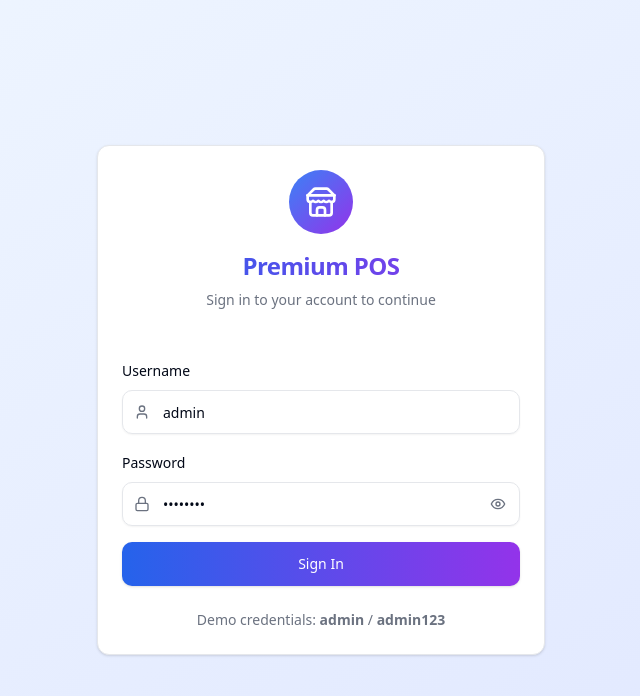
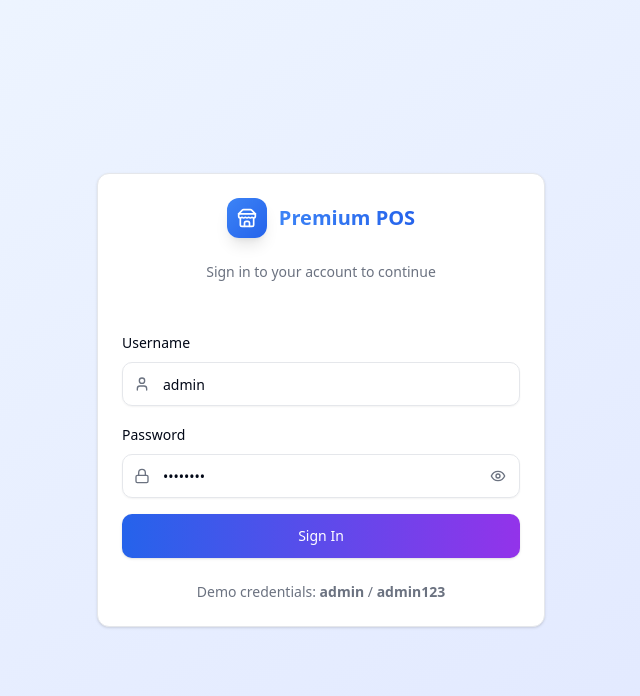
Before and after one commit to Azemchap/premium-pos-desktop, a React (Vite) app: page /unauthorized in a window 1280 px wide. Shown: the top 696 px of the page, without its empty margins (319-959 px from the left). Built offline with nearby package versions, Linux system fonts and the light colour scheme.

Commit message:
Refactor: Extract StoreLogo component and use it in layouts
Co-authored-by: azemchap <azemchap@gmail.com>

```diff
--- /dev/null
+++ b/src/components/StoreLogo.tsx
@@ -0,0 +1,115 @@
+import { useEffect, useState } from "react";
+import { Store as StoreIcon } from "lucide-react";
+import { invoke } from "@tauri-apps/api/core";
+import { Skeleton } from "./ui/skeleton";
+
+interface StoreConfig {
+  id: number;
+  name: string;
+  address?: string;
+  phone?: string;
+  email?: string;
+  tax_rate: number;
+  currency: string;
+  timezone: string;
+  created_at: string;
+  updated_at: string;
+}
+
+interface StoreLogoProps {
+  variant?: "desktop" | "mobile" | "compact";
+  showSubtitle?: boolean;
+  className?: string;
+}
+
+export default function StoreLogo({
+  variant = "desktop",
+  showSubtitle = true,
+  className = ""
+}: StoreLogoProps) {
+  const [storeConfig, setStoreConfig] = useState<StoreConfig | null>(null);
+  const [loading, setLoading] = useState(true);
+
+  useEffect(() => {
+    const loadStoreConfig = async () => {
+      try {
+        const config = await invoke<StoreConfig>("get_store_config");
+        setStoreConfig(config);
+      } catch (error) {
+        console.error("Failed to load store config:", error);
+      } finally {
+        setLoading(false);
+      }
+    };
+
+    loadStoreConfig();
+
+    // Refresh store config every 30 seconds to keep data fresh
+    const interval = setInterval(loadStoreConfig, 30000);
+    return () => clearInterval(interval);
+  }, []);
+
+  if (loading) {
+    return (
+      <div className={`flex items-center ${variant === "desktop" ? "space-x-3" : "space-x-2"} ${className}`}>
+        <Skeleton className={variant === "desktop" ? "w-10 h-10 rounded-xl" : "w-8 h-8 rounded-lg"} />
+        <div className="space-y-1">
+          <Skeleton className={`h-4 ${variant === "desktop" ? "w-32" : "w-24"}`} />
+          {showSubtitle && <Skeleton className="h-3 w-20" />}
+        </div>
+      </div>
+    );
+  }
+
+  const storeName = storeConfig?.name || "Premium POS";
+
+  // Desktop variant (sidebar)
+  if (variant === "desktop") {
+    return (
+      <div className={`flex items-center space-x-3 ${className}`}>
+        <div className="w-10 h-10 bg-gradient-to-br from-primary to-blue-600 rounded-xl flex items-center justify-center shadow-lg">
+          <StoreIcon className="text-primary-foreground w-5 h-5" />
+        </div>
+        <div>
+          <span className="font-bold text-xl bg-gradient-to-r from-primary to-blue-600 bg-clip-text text-transparent">
+            {storeName}
+          </span>
+          {showSubtitle && (
+            <p className="text-xs text-muted-foreground">Point of Sale</p>
+          )}
+        </div>
+      </div>
+    );
+  }
+
+  // Mobile variant (sheet sidebar)
+  if (variant === "mobile") {
+    return (
+      <div className={`flex items-center space-x-2 ${className}`}>
+        <div className="w-8 h-8 bg-gradient-to-br from-primary to-blue-600 rounded-lg flex items-center justify-center shadow-lg">
+          <StoreIcon className="text-primary-foreground w-4 h-4" />
+        </div>
+        <div className="flex flex-col">
+          <span className="font-bold text-sm leading-none">{storeName}</span>
+          {showSubtitle && (
+            <span className="text-xs text-muted-foreground">POS System</span>
+          )}
+        </div>
+      </div>
+    );
+  }
+
+  // Compact variant (minimal)
+  if (variant === "compact") {
+    return (
+      <div className={`flex items-center space-x-2 ${className}`}>
+        <div className="w-6 h-6 bg-gradient-to-br from-primary to-blue-600 rounded-lg flex items-center justify-center shadow">
+          <StoreIcon className="text-primary-foreground w-3 h-3" />
+        </div>
+        <span className="font-semibold text-sm">{storeName}</span>
+      </div>
+    );
+  }
+
+  return null;
+}
--- a/src/layouts/DashboardLayout.tsx
+++ b/src/layouts/DashboardLayout.tsx
@@ -1,4 +1,5 @@
 import MobileBottomNav from "@/components/MobileBottomNav";
+import StoreLogo from "@/components/StoreLogo";
 import { Avatar, AvatarFallback, AvatarImage } from "@/components/ui/avatar";
 import { Badge } from "@/components/ui/badge";
 import { Button } from "@/components/ui/button";
@@ -29,7 +30,6 @@ import {
   Receipt,
   Settings,
   ShoppingCart,
-  Store as StoreIcon,
   Sun,
   Tag,
   User,
@@ -60,7 +60,6 @@ const navigation: NavigationItem[] = [
 export default function DashboardLayout({ children }: { children: React.ReactNode }) {
   const [sidebarOpen, setSidebarOpen] = useState(false);
   const [notificationCount, setNotificationCount] = useState(0);
-  const [storeName, setStoreName] = useState<string>("");
   const { user, logout, theme, setTheme } = useAuthStore();
   const navigate = useNavigate();
   const location = useLocation();
@@ -74,24 +73,21 @@ export default function DashboardLayout({ children }: { children: React.ReactNod
     }
   };
 
-  // Load store config and notification count
+  // Load notification count
   useEffect(() => {
-    const loadDashboardData = async () => {
+    const loadNotifications = async () => {
       try {
-        const config = await invoke<any>("get_store_config");
-        setStoreName(config.name || "Premium POS");
-
         const notifications = await invoke<any[]>("get_notifications", {
           isRead: false,
           limit: 100
         });
         setNotificationCount(notifications.length);
       } catch (error) {
-        console.error("Failed to load dashboard data:", error);
+        console.error("Failed to load notifications:", error);
       }
     };
 
-    loadDashboardData();
+    loadNotifications();
 
     const interval = setInterval(async () => {
       try {
@@ -147,15 +143,7 @@ export default function DashboardLayout({ children }: { children: React.ReactNod
       <Sheet open={sidebarOpen} onOpenChange={setSidebarOpen}>
         <SheetContent side="left" className="w-60">
           <div className="space-y-6">
-            <div className="flex items-center space-x-2">
-              <div className="w-8 h-8 bg-gradient-to-br from-primary to-blue-600 rounded-lg flex items-center justify-center shadow-lg">
-                <StoreIcon className="text-primary-foreground w-4 h-4" />
-              </div>
-              <div className="flex flex-col">
-                <span className="font-bold text-sm leading-none">{storeName}</span>
-                <span className="text-xs text-muted-foreground">POS System</span>
-              </div>
-            </div>
+            <StoreLogo variant="mobile" />
 
             <nav className="space-y-2">
               {filteredNavigation.map((item) => (
@@ -180,15 +168,7 @@ export default function DashboardLayout({ children }: { children: React.ReactNod
       <div className="hidden lg:fixed lg:inset-y-0 lg:z-50 lg:flex lg:w-64 lg:flex-col">
         <div className="flex grow flex-col gap-y-8 overflow-y-auto border-r border-border bg-card px-6 pb-6 shadow-sm">
           <div className="flex h-20 shrink-0 items-center">
-            <div className="flex items-center space-x-3">
-              <div className="w-10 h-10 bg-gradient-to-br from-primary to-blue-600 rounded-xl flex items-center justify-center shadow-lg">
-                <StoreIcon className="text-primary-foreground w-5 h-5" />
-              </div>
-              <div>
-                <span className="font-bold text-xl bg-gradient-to-r from-primary to-blue-600 bg-clip-text text-transparent">Premium POS</span>
-                <p className="text-xs text-muted-foreground">Point of Sale</p>
-              </div>
-            </div>
+            <StoreLogo variant="desktop" />
           </div>
 
           <nav className="flex flex-1 flex-col">
--- a/src/pages/Dashboard.tsx
+++ b/src/pages/Dashboard.tsx
@@ -706,16 +706,18 @@ export default function Dashboard() {
                 <CardContent className="p-6 md:p-8">
                     <div className="flex flex-col md:flex-row items-center justify-between gap-4 md:gap-6">
                         <div className="flex items-center gap-4 md:gap-6">
-                            <Store className="w-8 h-8 text-primary" />
+                            <div className="w-12 h-12 bg-gradient-to-br from-primary to-blue-600 rounded-xl flex items-center justify-center shadow-lg">
+                                <Store className="w-6 h-6 text-white" />
+                            </div>
                             <div>
-                                <p className="font-semibold">{storeConfig?.name}</p>
+                                <p className="font-semibold text-lg">{storeConfig?.name || 'Premium POS'}</p>
                                 <p className="text-sm text-muted-foreground">
                                     {storeConfig?.email} • Tax Rate: {((storeConfig?.tax_rate || 0) * 100).toFixed(1)}%
                                 </p>
                             </div>
                         </div>
                         <div className="flex items-center gap-1 sm:gap-2 text-xs sm:text-sm text-muted-foreground">
-                            <span>Powered by Premium POS</span>
+                            <span>Point of Sale System</span>
                             <Badge variant="outline">v1.0</Badge>
                         </div>
                     </div>
--- a/src/pages/LoginPage.tsx
+++ b/src/pages/LoginPage.tsx
@@ -3,10 +3,11 @@ import { Button } from "@/components/ui/button";
 import { Card, CardContent, CardDescription, CardHeader, CardTitle } from "@/components/ui/card";
 import { Input } from "@/components/ui/input";
 import { Label } from "@/components/ui/label";
+import StoreLogo from "@/components/StoreLogo";
 import { useAuthStore } from "@/store/authStore";
 import type { User } from "@/types";
 import { invoke } from "@tauri-apps/api/core";
-import { Eye, EyeOff, Lock, Store, User as UserIcon } from "lucide-react";
+import { Eye, EyeOff, Lock, User as UserIcon } from "lucide-react";
 import { useState } from "react";
 import { useNavigate } from "react-router-dom";
 import { toast } from "sonner";
@@ -74,18 +75,13 @@ export default function LoginPage() {
   return (
     <div className="min-h-screen flex items-center justify-center bg-gradient-to-br from-blue-50 to-indigo-100 dark:from-gray-900 dark:to-gray-800 p-3 sm:p-4">
       <Card className="w-full max-w-md">
-        <CardHeader className="text-center space-y-2 sm:space-y-3 md:space-y-4 p-4 sm:p-6">
-          <div className="mx-auto w-14 h-14 sm:w-16 sm:h-16 bg-gradient-to-br from-blue-500 to-purple-600 rounded-full flex items-center justify-center">
-            <Store className="w-7 h-7 sm:w-8 sm:h-8 text-white" />
+        <CardHeader className="text-center space-y-4 sm:space-y-6 p-4 sm:p-6">
+          <div className="flex justify-center">
+            <StoreLogo variant="desktop" showSubtitle={false} />
           </div>
-          <div>
-            <CardTitle className="text-xl sm:text-2xl font-bold bg-gradient-to-r from-blue-600 to-purple-600 bg-clip-text text-transparent">
-              Premium POS
-            </CardTitle>
-            <CardDescription className="text-xs sm:text-sm text-muted-foreground mt-1 sm:mt-2">
-              Sign in to your account to continue
-            </CardDescription>
-          </div>
+          <CardDescription className="text-xs sm:text-sm text-muted-foreground">
+            Sign in to your account to continue
+          </CardDescription>
         </CardHeader>
 
         <CardContent className="p-4 sm:p-6">
```
